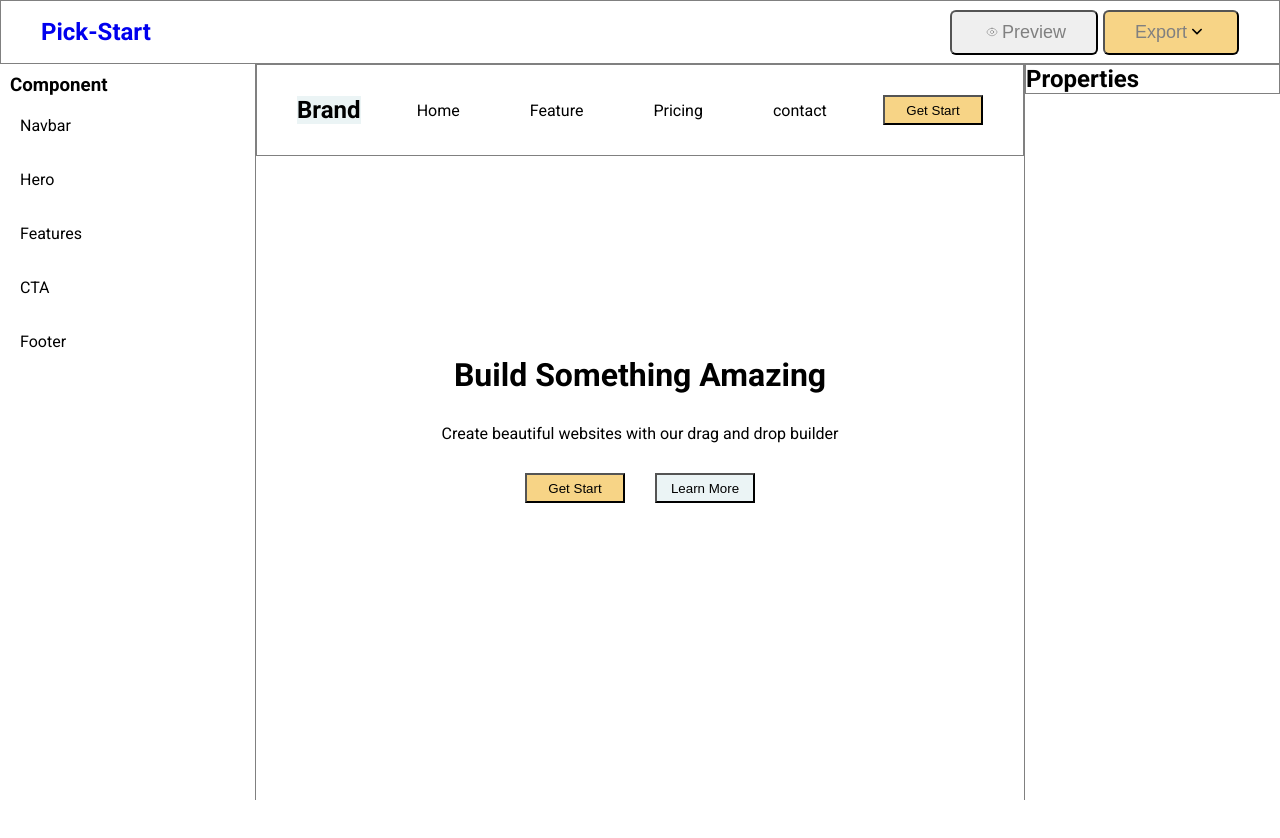
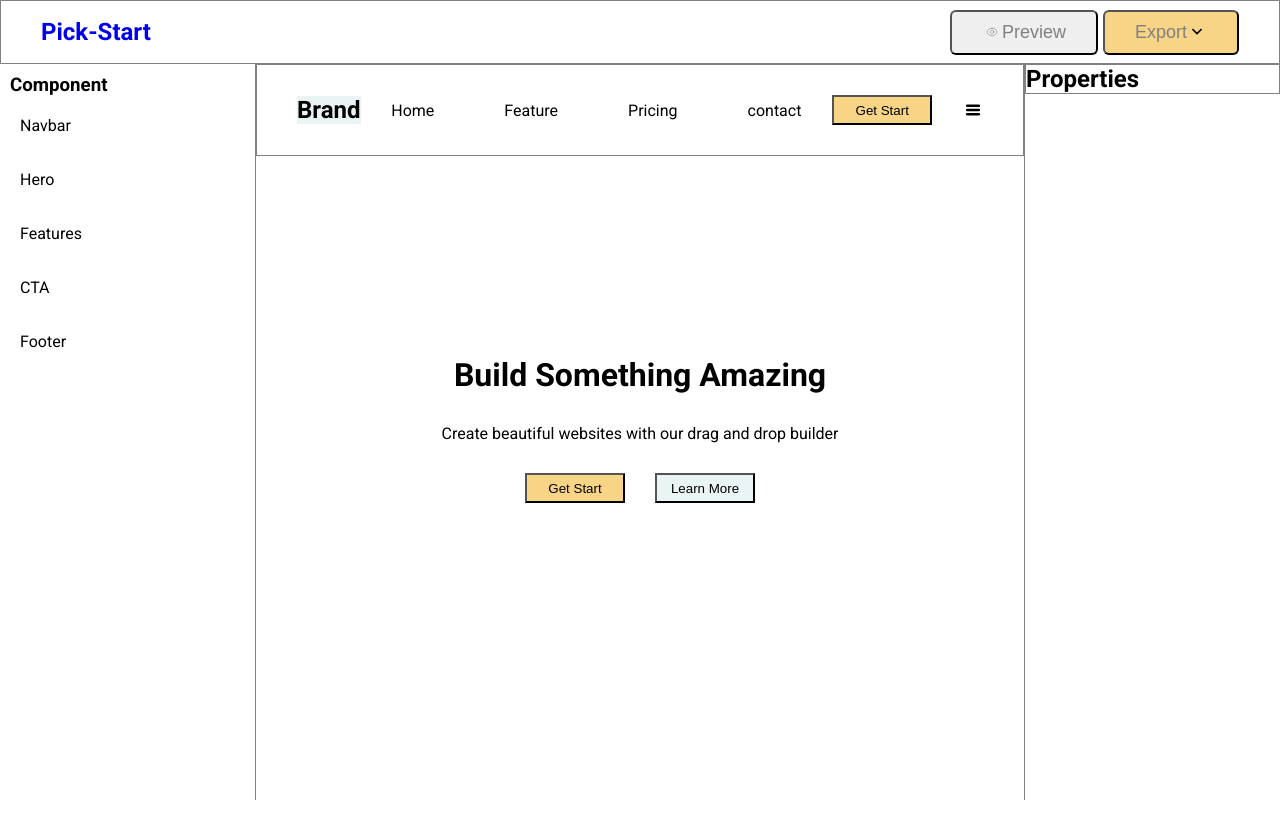
Before and after one commit to pratikadhikari2062/Pick-Start, a React (Vite) app: page / in a window 1280 px wide. Shown: the top 838 px of the page. Built offline with nearby package versions, Linux system fonts and the light colour scheme.

Commit message:
add hamburger icon

```diff
--- a/src/components/icon/Icon.tsx
+++ b/src/components/icon/Icon.tsx
@@ -34,10 +34,10 @@ export const Dropdown = ({ size = 20, color = "", className }: IconProps) => (
 export const EyeIcon = ({ size = 20, color = "", className }: IconProps) => (
   <svg
     viewBox="-6.72 -6.72 37.44 37.44"
-        fill={color}
-        width={size}
-        height={size}
-        className={className}
+    fill={color}
+    width={size}
+    height={size}
+    className={className}
     xmlns="http://www.w3.org/2000/svg"
   >
     <g id="SVGRepo_bgCarrier" strokeWidth="0"></g>
@@ -68,13 +68,12 @@ export const EyeIcon = ({ size = 20, color = "", className }: IconProps) => (
 export const SearchIcon = ({ size = 20, color = "", className }: IconProps) => (
   <svg
     viewBox="0 0 24 24"
-
     fill={color}
     height={size}
     width={size}
     className={className}
-
-    xmlns="http://www.w3.org/2000/svg">
+    xmlns="http://www.w3.org/2000/svg"
+  >
     <g id="SVGRepo_bgCarrier" strokeWidth="0"></g>
     <g
       id="SVGRepo_tracerCarrier"
@@ -108,3 +107,49 @@ export const SearchIcon = ({ size = 20, color = "", className }: IconProps) => (
     </g>
   </svg>
 );
+export const HamBurgerIcon = ({
+  size = 20,
+  color = "",
+  className,
+}: IconProps) => (
+  <svg
+    width={size}
+    height={size}
+    fill={color}
+    className={className}
+    viewBox="0 0 24 24"
+    xmlns="http://www.w3.org/2000/svg"
+    stroke="#000000"
+  >
+    <g id="SVGRepo_bgCarrier" strokeWidth="0"></g>
+    <g
+      id="SVGRepo_tracerCarrier"
+      strokeLinecap="round"
+      strokeLinejoin="round"
+    ></g>
+    <g id="SVGRepo_iconCarrier">
+      {" "}
+      <path
+        d="M5 7H19"
+        stroke="#000000"
+        strokeWidth="3"
+        strokeLinecap="round"
+        strokeLinejoin="round"
+      ></path>{" "}
+      <path
+        d="M5 12L19 12"
+        stroke="#000000"
+        strokeWidth="3"
+        strokeLinecap="round"
+        strokeLinejoin="round"
+      ></path>{" "}
+      <path
+        d="M5 17L19 17"
+        stroke="#000000"
+        strokeWidth="3"
+        strokeLinecap="round"
+        strokeLinejoin="round"
+      ></path>{" "}
+    </g>
+  </svg>
+);
--- a/src/components/ui/navbar/UiNavbar.tsx
+++ b/src/components/ui/navbar/UiNavbar.tsx
@@ -1,4 +1,5 @@
 import { HeadingTwo, NavContaine } from "../../../routes";
+import { HamBurgerIcon } from "../../icon/Icon";
 import { NavItem, NavList, Startbutton } from "./UiNavbar.styles";
 
 function UiNavbar() {
@@ -12,6 +13,7 @@ function UiNavbar() {
                 <NavItem>contact</NavItem>
             </NavList>
             <Startbutton>Get Start</Startbutton>
+            <HamBurgerIcon/>
 
         </NavContaine>
     );
--- a/src/routes/index.tsx
+++ b/src/routes/index.tsx
@@ -1,5 +1,6 @@
 import { createFileRoute } from "@tanstack/react-router";
 import { styled } from "styled-components";
+import UiNavbar from "../components/ui/navbar/UiNavbar";
 
 export const MainWrapper = styled.div`
  width:60%;
@@ -15,15 +16,6 @@ export const NavContaine = styled.nav`
 
 export const HeadingTwo = styled.h2`
   background-color: var(--secondary-color);
-`;
-
-const NavList = styled.ul`
-  list-style-type: none;
-  display: flex;
-  gap:70px;
-  `;
-
-const NavItem = styled.li`
 `;
 const Startbutton = styled.button`
 height:30px;
@@ -59,16 +51,7 @@ export const Route = createFileRoute("/")({
 function RouteComponent() {
   return (
     <MainWrapper>
-      <NavContaine>
-        <HeadingTwo>Brand</HeadingTwo>
-        <NavList>
-          <NavItem>Home</NavItem>
-          <NavItem>Feature</NavItem>
-          <NavItem>Pricing</NavItem>
-          <NavItem>contact</NavItem>
-        </NavList>
-        <Startbutton>Get Start</Startbutton>
-      </NavContaine>
+      <UiNavbar/>
       <MainHome>
         <HeadingOne>Build Something Amazing</HeadingOne>
         <Paragrah>Create beautiful websites with our drag and drop builder</Paragrah>
```
